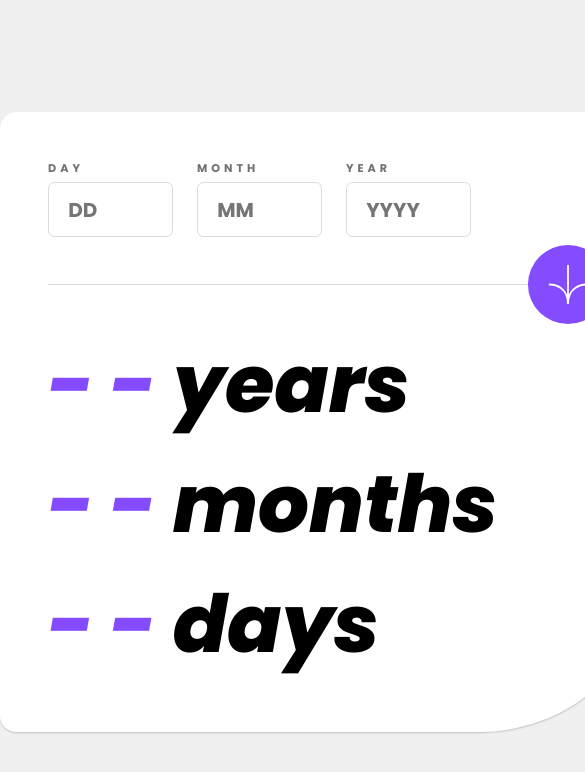
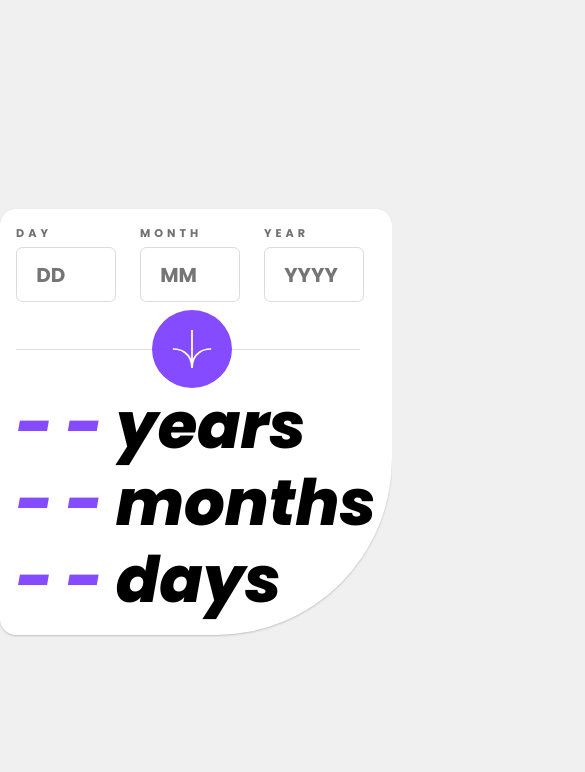
Before and after one commit to LorryAfriyie/age-calculator-app, a React (Vite) app: page / in a window 390 px wide. Shown: the top 772 px of the page, 585 px wide, since content can reach past the window. Built offline with nearby package versions, Linux system fonts and the light colour scheme.

Commit message:
Styling adjustments and validation
Adjusting card format on mobile view and and adding more validation conditions.

```diff
--- a/src/components/validation.jsx
+++ b/src/components/validation.jsx
@@ -3,29 +3,35 @@ import { setErrorBorder } from "./SetBorder";
 const inputNames = ["year", "month", "day"];
 
 function checkInput(input, label, message) {
-  if (
-    input.current.value.trim() === "" &&
-    input.current.name == inputNames[0]
-  ) {
-    setErrorBorder(input.current, label.current, message);
-    console.log(`Error in ${input.current.name}`);
-    console.log(label.current.innerText);
+  // Check if the name of the input is equal to "year"
+  if (input.current.name === inputNames[0]) {
+    if (input.current.value.trim() === "")
+      setErrorBorder(input.current, label.current, message);
+
+    if (input.current.value.trim() <= 0)
+      setErrorBorder(
+        input.current,
+        label.current,
+        "Year cannot be 0 and lower.",
+      );
   }
 
-  if (
-    input.current.value.trim() === "" &&
-    input.current.name == inputNames[1]
-  ) {
-    setErrorBorder(input.current, label.current, message);
-    console.log(`Error in ${input.current.name}`);
+  // Check if the name of the input is equal to "month"
+  if (input.current.name === inputNames[1]) {
+    if (input.current.value.trim() === "")
+      setErrorBorder(input.current, label.current, message);
+
+    if (input.current.value.trim() > 12)
+      setErrorBorder(input.current, label.current, "Month cannot exceed 12.");
   }
 
-  if (
-    input.current.value.trim() === "" &&
-    input.current.name == inputNames[2]
-  ) {
-    setErrorBorder(input.current, label.current, message);
-    console.log(`Error in ${input.current.name}`);
+  // Check if the name of the input is equal to "day"
+  if (input.current.name === inputNames[2]) {
+    if (input.current.value.trim() === "")
+      setErrorBorder(input.current, label.current, message);
+
+    if (input.current.value.trim() > 31)
+      setErrorBorder(input.current, label.current, "Day cannot exceed 31.");
   }
 }
 
--- a/src/scss/AgeDisplay.scss
+++ b/src/scss/AgeDisplay.scss
@@ -1,11 +1,17 @@
 .age_display {
+  width: max-content;
   .year,
   .month,
   .day {
     font-size: 5rem;
+    line-height: 1.2;
+
+    @media (max-width: 65em) {
+      font-size: 4rem;
+    }
   }
 
   span {
-    color: var(--clr-purple)
+    color: var(--clr-purple);
   }
 }
--- a/src/scss/CalculatorCard.scss
+++ b/src/scss/CalculatorCard.scss
@@ -1,13 +1,19 @@
 .calculator_card {
   background-color: var(--clr-white);
-  padding: 3rem 3rem 3rem 3rem;
+  padding: 3rem 3rem 2rem 3rem;
   border-radius: 1rem 1rem 11rem 1rem;
   box-shadow: 0 1px 2px 0 rgba(0, 0, 0, 0.2);
   position: relative;
+  width: max-content;
+
+  @media (max-width: 60em) {
+    padding: 1rem 1rem 1rem 1rem;
+  }
 
   .dob_inputs {
-    display: flex;
-    justify-content: flex-start;
+    display: grid;
+    grid-template-columns: repeat(3, 1fr);
+    width: max-content;
     gap: 1.5rem;
   }
 
@@ -18,8 +24,17 @@
     .border {
       width: 30rem;
       height: 1px;
-      align-items: center;
       background-color: var(--clr-light-grey);
+
+      @media (max-width: 60em) {
+        width: 21.5rem;
+      }
+    }
+
+    button {
+      @media (max-width: 60em) {
+        margin-left: -13rem;
+      }
     }
   }
 
--- a/src/scss/input.scss
+++ b/src/scss/input.scss
@@ -24,6 +24,10 @@
     font-style: normal;
     border: 1px solid var(--clr-light-grey);
     outline: none;
+
+    @media (max-width: 65em) {
+      width: 100px;
+    }
   }
 
   input:focus {
```
